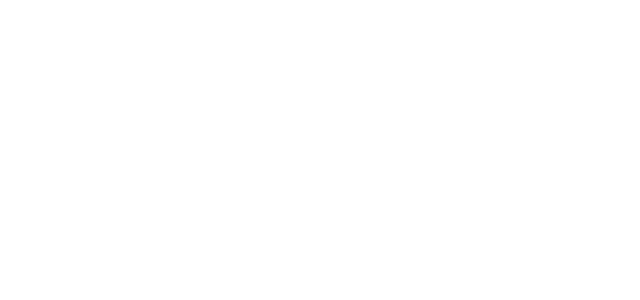
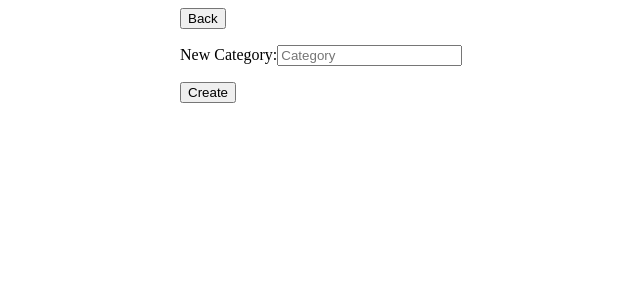
Before and after one commit to Vitaliy21/java-react-test, a React (Create React App) app in the folder web-app/web-app/: page /create/1 in a window 1280 px wide. Shown: the top 300 px of the page, without its empty margins (60-700 px from the left). Built offline with nearby package versions, Linux system fonts and the light colour scheme.

Commit message:
Added creating category and dynamic array of user categories

```diff
--- a/web-app/web-app/package.json
+++ b/web-app/web-app/package.json
@@ -6,7 +6,9 @@
     "query-string": "^6.8.3",
     "react": "^16.8.6",
     "react-dom": "^16.8.6",
-    "react-scripts": "3.0.1"
+    "react-dropdown-select": "^3.6.3",
+    "react-scripts": "3.0.1",
+    "react-select": "^3.0.8"
   },
   "scripts": {
     "start": "react-scripts start",
--- /dev/null
+++ b/web-app/web-app/src/components/create.js
@@ -0,0 +1,57 @@
+import React from 'react';
+import { Link } from 'react-router-dom';
+
+class Create extends React.Component {
+  constructor(props) {
+    super(props);
+    this.state = {username: '', category: ''};
+    this.handleChange = this.handleChange.bind(this);
+    this.handleSubmit = this.handleSubmit.bind(this);
+    this.handleSubmit = this.handleSubmit.bind(this);
+  }
+  handleChange(event) {
+	  const state = this.state
+	  state[event.target.name] = event.target.value
+	  this.setState(state);
+  }
+  handleSubmit(event) {
+	  event.preventDefault();
+	  fetch(process.env.REACT_APP_BACKEND_URL + '/user/createCategory', {
+			method: 'POST',
+			body: JSON.stringify({
+			                username: this.props.match.params.username,
+							category: this.state.category,
+			}),
+			headers: {
+							"Content-type": "application/json; charset=UTF-8"
+			}
+		}).then(response => {
+				if(response.status === 200) {
+					return "New Category saved successfully";
+				} else {
+				    return response.text();
+				}
+			}).then(result => {
+                alert(result)
+			});
+  }
+  render() {
+    return (
+		<div id="container">
+		      <button onClick={this.props.history.goBack}>Back</button>
+			  <form onSubmit={this.handleSubmit}>
+				<p>
+					<label>New Category:</label>
+					<input type="text" name="category" value={this.state.category} onChange={this.handleChange} placeholder="Category" />
+				</p>
+				<p>
+					<input type="submit" value="Create" />
+				</p>
+			  </form>
+			  <p>&nbsp;</p>
+		   </div>
+    );
+  }
+}
+
+export default Create;
--- a/web-app/web-app/src/components/update3.js
+++ b/web-app/web-app/src/components/update3.js
@@ -1,10 +1,11 @@
 import React from 'react';
 import { Link, withRouter } from 'react-router-dom';
+import Select from 'react-select';
 
 class Update3 extends React.Component {
   constructor(props) {
     super(props);
-    this.state = {username: '', merchant: '', category: ''};
+    this.state = {username: '', merchant: '', category: '', categories: []};
     this.handleChange = this.handleChange.bind(this);
     this.handleSubmit = this.handleSubmit.bind(this);
   }
@@ -14,13 +15,20 @@
         username: this.props.match.params.username,
         merchant: this.props.match.params.merchant,
         category: this.props.match.params.category
-    })
+    });
+    fetch(process.env.REACT_APP_BACKEND_URL + '/user/categories/' + this.props.match.params.username)
+        .then(response => {
+            return response.json();
+        }).then(result => {
+            console.log(result);
+            this.setState({
+                categories:result
+            });
+    });
 
   }
-  handleChange(event) {
-	  const state = this.state
-	  state[event.target.name] = event.target.value
-	  this.setState(state);
+  handleChange(selection, action) {
+      this.state.category = this.state.categories[selection.value];
   }
   handleSubmit(event) {
 	  event.preventDefault();
@@ -54,14 +62,13 @@
 						</p>
 						<p>
 							<label>Category Type:</label>
-							<select name="category" value={this.state.category} onChange={this.handleChange} placeholder="Category">
-                                        <option value="UNDEFINED">Undefined</option>
-                                        <option value="OTHER">Other</option>
-                                        <option value="RESTAURANTS">Restaurants</option>
-                                        <option value="SUPERMARKETS">Supermarkets</option>
-                                        <option value="TAXI">Taxi</option>
-                                        <option value="FUN">Fun</option>
-                                      </select>
+							<Select
+                                name="selectedWires"
+                                options={this.state.categories.map((option, idx) => ({
+                                    value: idx,
+                                    label: option
+                                }))}
+                                onChange={(selection, action) => this.handleChange(selection, action)}/>
 						</p>
 						<p>
 							<input type="submit" value="Submit" />
--- a/web-app/web-app/src/components/welcome.js
+++ b/web-app/web-app/src/components/welcome.js
@@ -79,6 +79,8 @@
                         </tbody>
                     </table>
 
+                    <Link to={`/create/${this.state.user.username}`}>Create category</Link>
+
                 </div>
         );
     }
--- a/web-app/web-app/src/index.js
+++ b/web-app/web-app/src/index.js
@@ -8,6 +8,7 @@
 import Welcome from './components/welcome';
 import Update2 from './components/update2';
 import Update3 from './components/update3';
+import Create from './components/create';
 import * as serviceWorker from './serviceWorker';
 
 ReactDOM.render(
@@ -17,6 +18,7 @@
 			<Route path='/register' component={Register} />
 			<Route path='/login' component={Login} />
 			<Route path='/welcome' component={Welcome} />
+			<Route path='/create/:username' component={Create} />
 			<Route path='/update2/:username/:category' component={Update2} />
 			<Route path='/update3/:username/:category/:merchant' component={Update3} />
 		</div>
```
Also changed, not shown: 2 other files (tests, documents, lock files or other folders).
